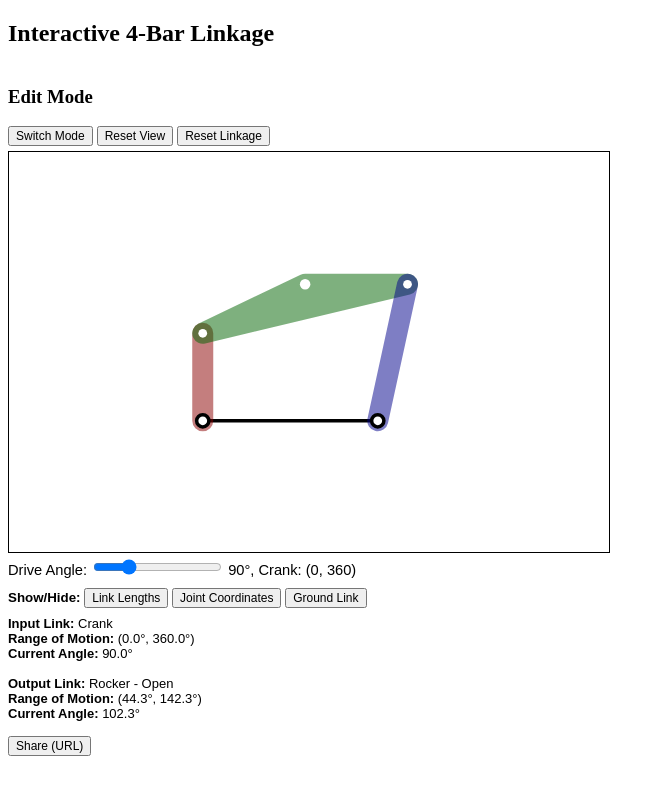
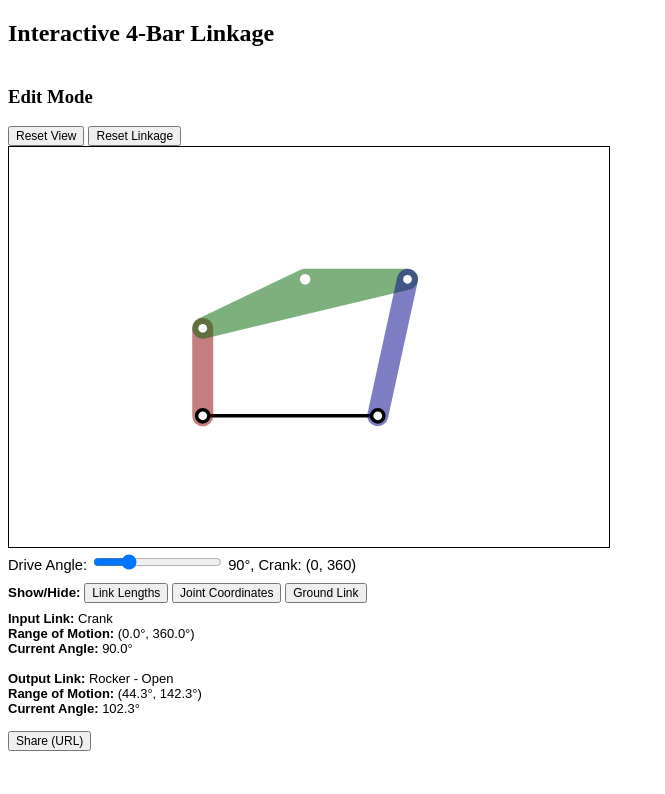
Before and after one commit to burkedj/4-Bar-Simulator, a plain HTML site: page index.html in a window 1280 px wide. Shown: the whole page, without its empty margins (0-665 px from the left). Drawn offline with nearby package versions, Linux system fonts and the light colour scheme.

Commit message:
Commit vis ssh test

```diff
--- a/index.html
+++ b/index.html
@@ -11,7 +11,7 @@
     <div style="display: flex; gap: 20px;">
         <div>
             <h3 id="modeLabel">Edit Mode</h3>
-            <button id="toggleMode" style="margin-bottom: 5px">Switch Mode</button>
+            <!-- <button id="toggleMode" style="margin-bottom: 5px">Switch Mode</button> -->
             <button id="resetZoom">Reset View</button>
             <button id="resetLinkage">Reset Linkage</button>
             <br>
```
